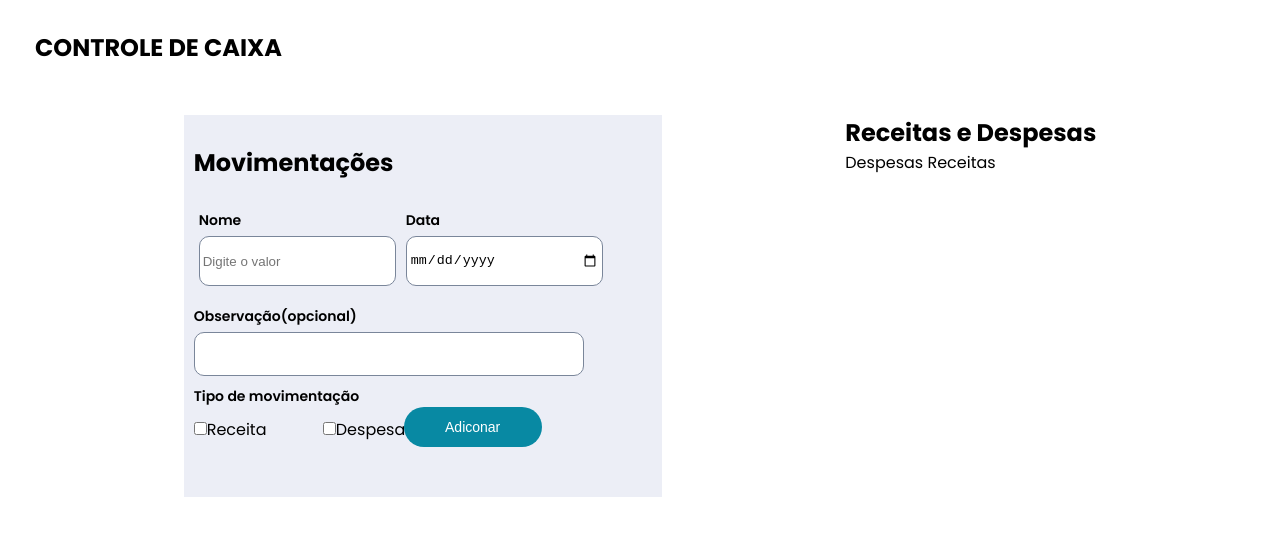
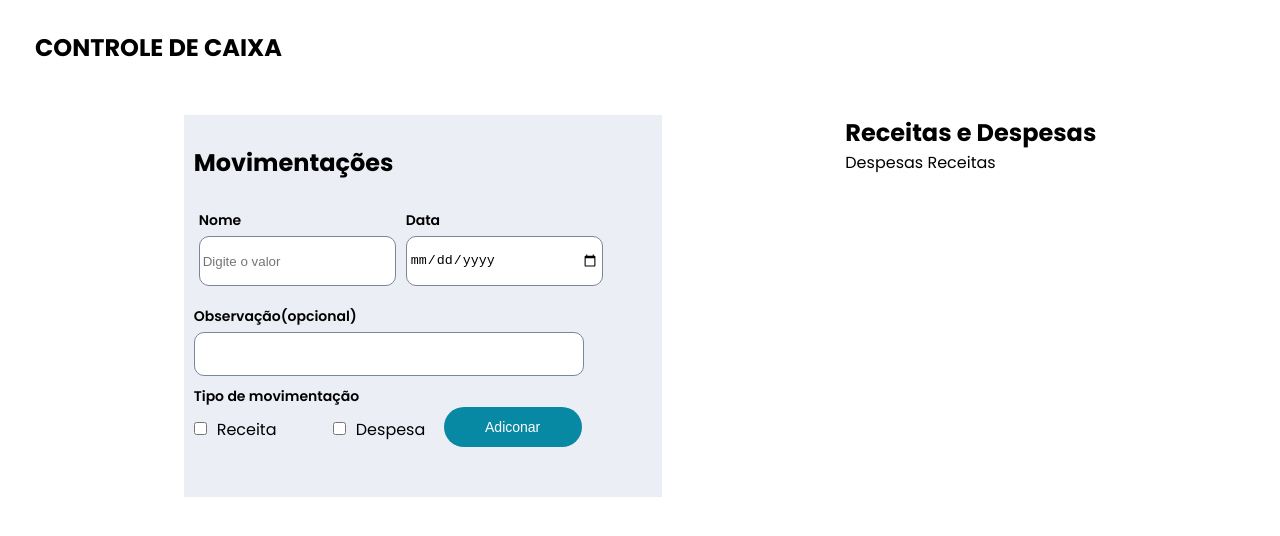
Before and after one commit to tobiasramos/controle-caixa, a plain HTML site: page index.html in a window 1280 px wide. Drawn offline with Linux system fonts and the light colour scheme.

Commit message:
Fazendo alterações na class de movements

```diff
--- a/src/css/style.css
+++ b/src/css/style.css
@@ -81,6 +81,11 @@ h1 {
     margin-bottom: 10px;
 }
 
+.controls .movements .revenue,
+.controls .movements .expense {
+    margin-right: 10px;
+}
+
 .controls .movements .type label {
     display: block;
     margin-bottom: 10px;
@@ -105,6 +110,6 @@ h1 {
     background-color: #0889A3;
     border: none;
     margin-top: -35px;
-    margin-left: 210px;
+    margin-left: 250px;
     cursor: pointer;
 }
```
